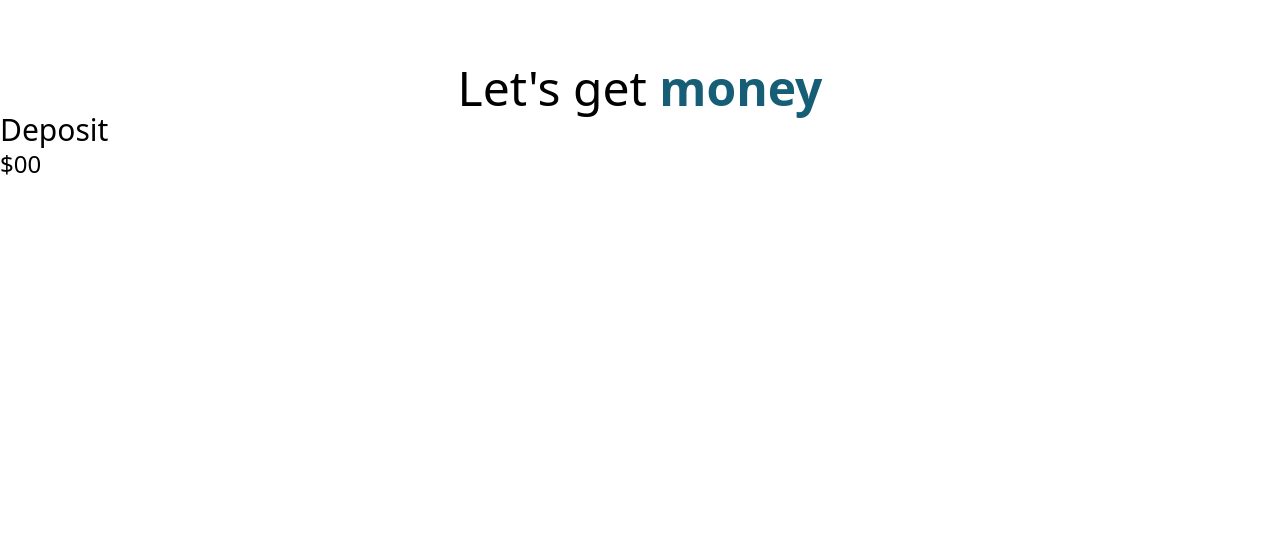
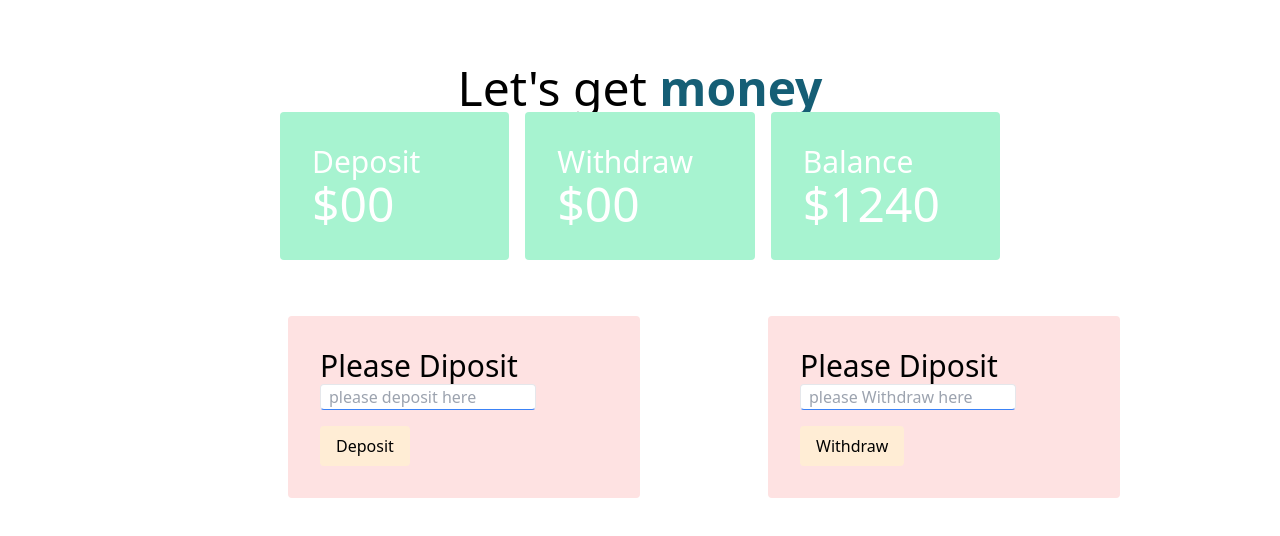
Before and after one commit to Yeasin12/niamat, a plain HTML site: page another.html in a window 1280 px wide. Drawn offline with nearby package versions, Linux system fonts and the light colour scheme.

Commit message:
again commit

```diff
--- a/another.html
+++ b/another.html
@@ -12,17 +12,49 @@
           <header>
                     <h1 class="text-5xl text-center mt-16">Let's get  <span class="text-cyan-800 font-semibold" > money</span></h1>
           </header>
-          <main>
-                    <section>
-                              <div class="grid grid-clos-3 gap-4">
+          <main class="w-3/4 mx-auto">
+                    <se class="mt-8">
+                         <div class="grid grid-cols-3 gap-4 w-3/4 mx-auto text-white">
+                              <div class="bg-emerald-200 p-8 rounded">
+                                  <h3 class="text-3xl ">Deposit</h3>
+                                  <h4 class="text-5xl">$00</h4>
+                              </div>
+
+                              <div class="bg-emerald-200 p-8 rounded">
+                                  <h3 class="text-3xl ">Withdraw</h3>
+                                  <h4 class="text-5xl">$00</h4>
+                              </div>
+
+                              <div class="bg-emerald-200 p-8 rounded">
+                                  <h3 class="text-3xl ">Balance</h3>
+                                  <h4 class="text-5xl">$1240</h4>
+                              </div>
+
+                         </div>
+
+                         <section class="mt-14">
+                              <div class="grid grid-cols-2 ">
+                                   <div class="bg-red-100 ml-32 p-8 rounded">
+                                        <h3 class="text-3xl">Please Diposit</h3>
                                         <div>
-                                             <h3 class="text-3xl">Deposit</h3>
-                                             <h4 class="text-2xl">$00</h4>
-                                        </div>
-                                        <div></div>
-                                        <div></div>
+                                             <input id="deposit-amount" class="rounded block border-b-blue-500 border mb-4 w-3/4 px-2 " type="text" placeholder="please deposit here">
+
+
+                                             <button id="deposit-btn" class="block bg-orange-100 mt-3 px-4 py-2 rounded">Deposit</button>
+                                   </div>
+                                   </div>
+                                   <div class="bg-red-100 ml-32 p-8 rounded">
+                                        <h3 class="text-3xl">Please Diposit</h3>
+                                        <div>
+                                             <input id="Withdraw-amount" class="rounded block border-b-blue-500 border mb-4 w-3/4 px-2 " type="text" placeholder="please Withdraw here">
+
+
+                                             <button id="Withdraw-btn" class="block bg-orange-100 mt-3 px-4 py-2 rounded">Withdraw</button>
+                                   </div>
                               </div>
-                    </section>
+
+                         </section>
           </main>
+         <script src="js/bank-cal.js"></script>
 </body>
 </html>
--- /dev/null
+++ b/js/bank-cal.js
@@ -0,0 +1 @@
+console.log('the name of our country is banglades)
--- a/js/index.js
+++ b/js/index.js
@@ -14,3 +14,5 @@ document.getElementById('login-btn').addEventListener('click',function(){
           }
          window.location.href ='another.html';
 })
+
+//deposit button handle.
```
Also changed, not shown: index.html (+6 -2 lines).
